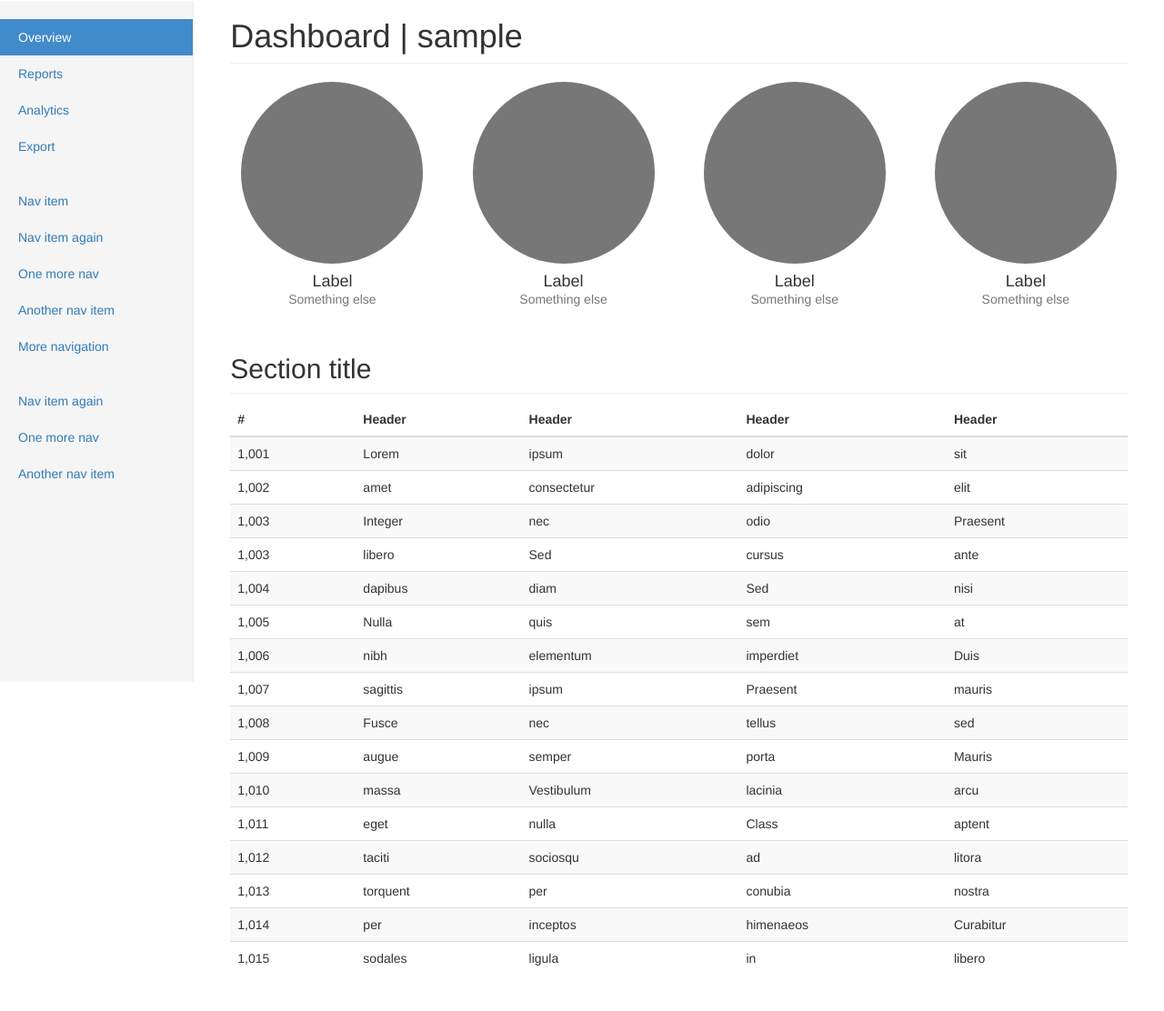
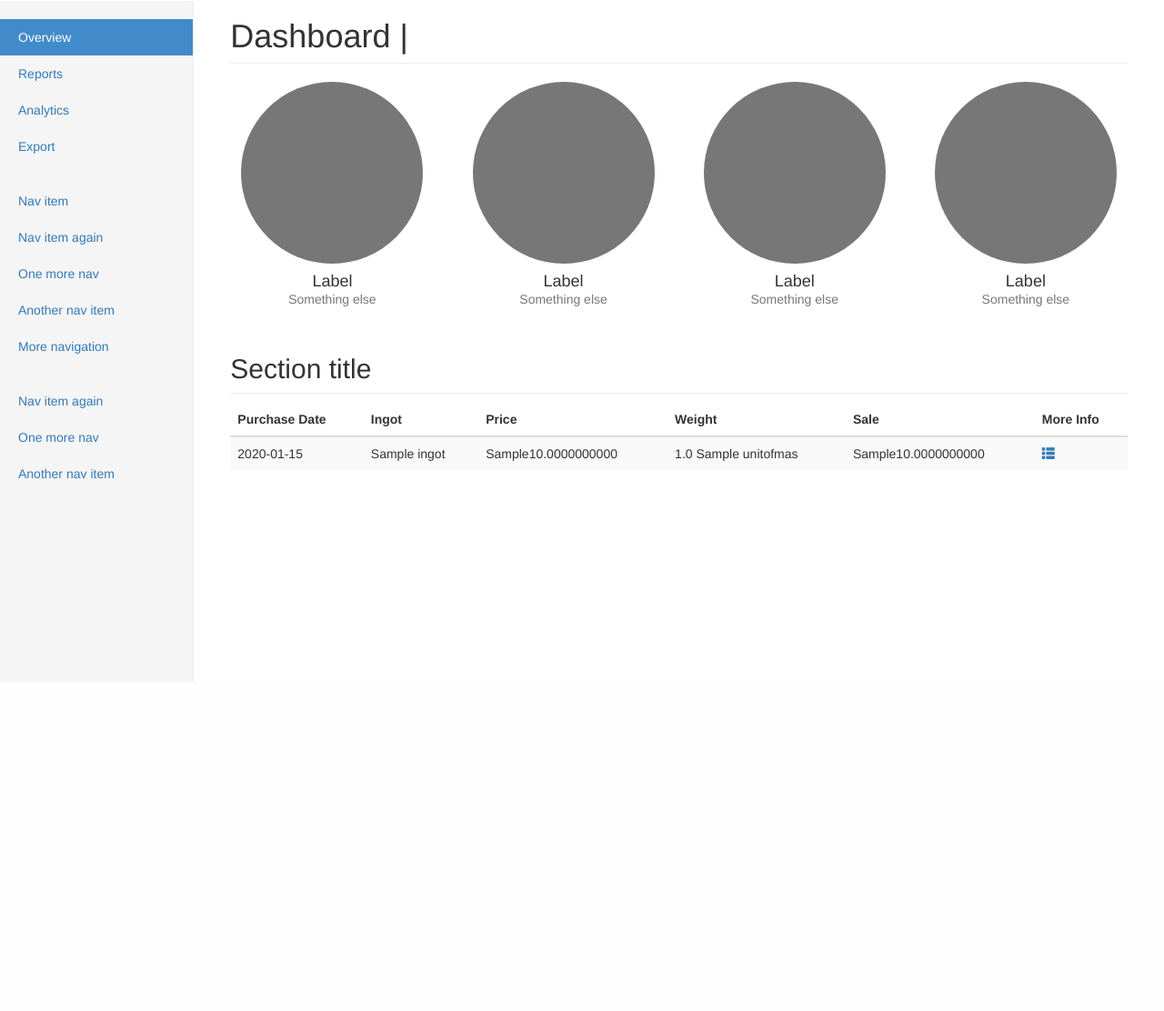
Before and after one commit to DrDougPhD/StackTrack, a Django app: page /stack in a window 1280 px wide. Shown: the part 50-1162 px from the top of the page at 91% size. After the commit the page ends 800 px from the top, so only its background shows below. Run offline with Django 3.2, Linux system fonts and the light colour scheme; tables that the repository leaves empty hold one stand-in row (values such as "Sample post"); some libraries are stand-ins or nearby versions.

Commit message:
stacktrack dashboard lists items in old-to-new order?

```diff
--- a/stacktrack/templates/stack.html
+++ b/stacktrack/templates/stack.html
@@ -34,126 +34,35 @@
 		<table class="table table-striped">
 			<thead>
 				<tr>
-					<th>#</th>
-					<th>Header</th>
-					<th>Header</th>
-					<th>Header</th>
-					<th>Header</th>
+					<th>Purchase Date</th>
+					<th>Ingot</th>
+					<th>Price</th>
+					<th>Weight</th>
+					<th>Sale</th>
+					<th>More Info</th>
 				</tr>
 			</thead>
 			<tbody>
+			{% for entry in stack_entries %}
 				<tr>
-					<td>1,001</td>
-					<td>Lorem</td>
-					<td>ipsum</td>
-					<td>dolor</td>
-					<td>sit</td>
+					<td>{{ entry.purchase.timestamp|date:"Y-m-d" }}</td>
+					<td>{{ entry.ingot.name }}</td>
+					<td>{{ entry.bought_for }}</td>
+					<td>{{ entry.ingot.mass.number }} {{ entry.ingot.mass.unit.name }}</td>
+					<td>
+					{% if entry.sold_for %}
+						{{ entry.sold_for }}
+					{% else %}
+						-
+					{% endif %}
+					</td>
+					<td>
+						<a href="#">
+							<span class="glyphicon glyphicon-th-list"></span>
+						</a>
+					</td>
 				</tr>
-				<tr>
-					<td>1,002</td>
-					<td>amet</td>
-					<td>consectetur</td>
-					<td>adipiscing</td>
-					<td>elit</td>
-				</tr>
-				<tr>
-					<td>1,003</td>
-					<td>Integer</td>
-					<td>nec</td>
-					<td>odio</td>
-					<td>Praesent</td>
-				</tr>
-				<tr>
-					<td>1,003</td>
-					<td>libero</td>
-					<td>Sed</td>
-					<td>cursus</td>
-					<td>ante</td>
-				</tr>
-				<tr>
-					<td>1,004</td>
-					<td>dapibus</td>
-					<td>diam</td>
-					<td>Sed</td>
-					<td>nisi</td>
-				</tr>
-				<tr>
-					<td>1,005</td>
-					<td>Nulla</td>
-					<td>quis</td>
-					<td>sem</td>
-					<td>at</td>
-				</tr>
-				<tr>
-					<td>1,006</td>
-					<td>nibh</td>
-					<td>elementum</td>
-					<td>imperdiet</td>
-					<td>Duis</td>
-				</tr>
-				<tr>
-					<td>1,007</td>
-					<td>sagittis</td>
-					<td>ipsum</td>
-					<td>Praesent</td>
-					<td>mauris</td>
-				</tr>
-				<tr>
-					<td>1,008</td>
-					<td>Fusce</td>
-					<td>nec</td>
-					<td>tellus</td>
-					<td>sed</td>
-				</tr>
-				<tr>
-					<td>1,009</td>
-					<td>augue</td>
-					<td>semper</td>
-					<td>porta</td>
-					<td>Mauris</td>
-				</tr>
-				<tr>
-					<td>1,010</td>
-					<td>massa</td>
-					<td>Vestibulum</td>
-					<td>lacinia</td>
-					<td>arcu</td>
-				</tr>
-				<tr>
-					<td>1,011</td>
-					<td>eget</td>
-					<td>nulla</td>
-					<td>Class</td>
-					<td>aptent</td>
-				</tr>
-				<tr>
-					<td>1,012</td>
-					<td>taciti</td>
-					<td>sociosqu</td>
-					<td>ad</td>
-					<td>litora</td>
-				</tr>
-				<tr>
-					<td>1,013</td>
-					<td>torquent</td>
-					<td>per</td>
-					<td>conubia</td>
-					<td>nostra</td>
-				</tr>
-				<tr>
-					<td>1,014</td>
-					<td>per</td>
-					<td>inceptos</td>
-					<td>himenaeos</td>
-					<td>Curabitur</td>
-				</tr>
-				<tr>
-					<td>1,015</td>
-					<td>sodales</td>
-					<td>ligula</td>
-					<td>in</td>
-					<td>libero</td>
-				</tr>
+			{% endfor %}
 			</tbody>
 		</table>
 	</div>
--- a/stacktrack/views.py
+++ b/stacktrack/views.py
@@ -3,6 +3,7 @@ from django.http import HttpResponse
 from django.contrib.auth.models import User
 
 from .models import Fineness
+from .models import StackEntry
 
 # Create your views here.
 def index(request):
@@ -14,18 +15,14 @@ def index(request):
 
 
 def db(request):
-
-	three_nines = Fineness(multiplier=1.0, friendly_name='.999 fine')
-	three_nines.save()
-
-	finenesses = Fineness.objects.all()
-
-	return render(request, 'db.html', {'finenesses': finenesses})
+	return render(request, 'db.html', {'finenesses': ''})
 
 
 def dashboard(request):
+	user = User.objects.all()[0]
+	stack_entries = StackEntry.objects.filter(owner=user).order_by('-purchase_id')
 	return render(request, 'stack.html', {
-		'username': User.objects.all()[0].username
+		'stack_entries': stack_entries
 	})
 	#return render(request, 'dashboard.html')
 
```
